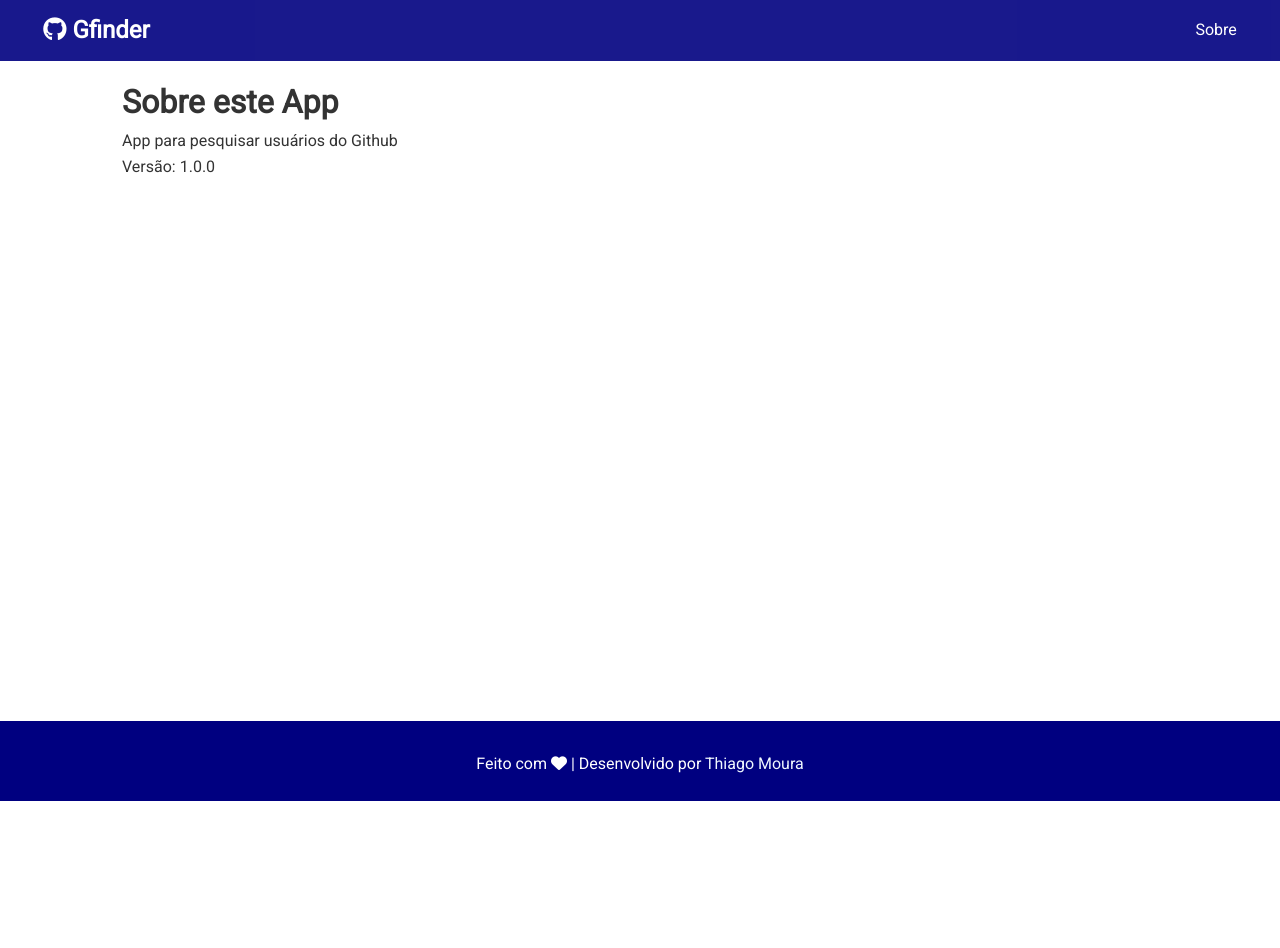
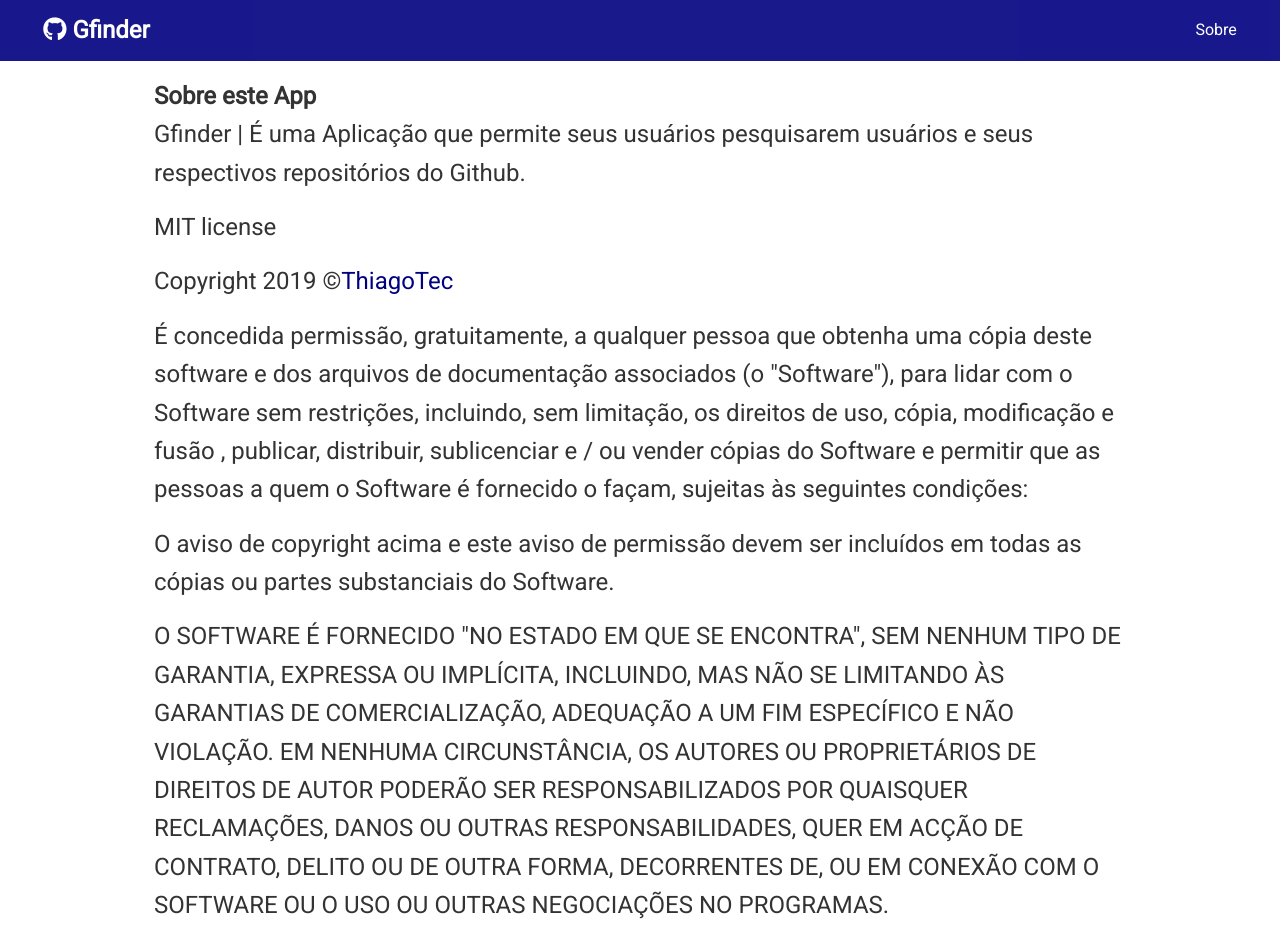
Before and after one commit to thienry/gfinder, a React (Create React App) app: page /sobre in a window 1280 px wide. Shown: the top 948 px of the page. Before the commit the page ends 801 px from the top, so only its background shows below. Built offline with nearby package versions, Linux system fonts and the light colour scheme; no server answers.

Commit message:
Implemented content on about component

```diff
--- a/src/components/pages/About.js
+++ b/src/components/pages/About.js
@@ -1,11 +1,51 @@
 import React, { Fragment } from "react";
+import dayjs from "dayjs";
 
 const About = () => {
   return (
     <Fragment>
-      <h1>Sobre este App</h1>
-      <p>App para pesquisar usuários do Github</p>
-      <p>Versão: 1.0.0</p>
+      <section class="container">
+        <h1>Sobre este App</h1>
+        <p class="lead">
+          Gfinder | É uma Aplicação que permite seus usuários pesquisarem
+          usuários e seus respectivos repositórios do Github.
+        </p>
+        <p class="lead">MIT license</p>
+        <p class="lead">
+          Copyright {dayjs().year()} &copy;
+          <a
+            href="http://thiagotec.com"
+            target="_blank"
+            rel="noopener noreferrer"
+          >
+            ThiagoTec
+          </a>
+        </p>
+        <p class="lead">
+          É concedida permissão, gratuitamente, a qualquer pessoa que obtenha
+          uma cópia deste software e dos arquivos de documentação associados (o
+          "Software"), para lidar com o Software sem restrições, incluindo, sem
+          limitação, os direitos de uso, cópia, modificação e fusão , publicar,
+          distribuir, sublicenciar e / ou vender cópias do Software e permitir
+          que as pessoas a quem o Software é fornecido o façam, sujeitas às
+          seguintes condições:
+        </p>
+        <p class="lead">
+          O aviso de copyright acima e este aviso de permissão devem ser
+          incluídos em todas as cópias ou partes substanciais do Software.
+        </p>
+        <p class="lead">
+          O SOFTWARE É FORNECIDO "NO ESTADO EM QUE SE ENCONTRA", SEM NENHUM TIPO
+          DE GARANTIA, EXPRESSA OU IMPLÍCITA, INCLUINDO, MAS NÃO SE LIMITANDO ÀS
+          GARANTIAS DE COMERCIALIZAÇÃO, ADEQUAÇÃO A UM FIM ESPECÍFICO E NÃO
+          VIOLAÇÃO. EM NENHUMA CIRCUNSTÂNCIA, OS AUTORES OU PROPRIETÁRIOS DE
+          DIREITOS DE AUTOR PODERÃO SER RESPONSABILIZADOS POR QUAISQUER
+          RECLAMAÇÕES, DANOS OU OUTRAS RESPONSABILIDADES, QUER EM ACÇÃO DE
+          CONTRATO, DELITO OU DE OUTRA FORMA, DECORRENTES DE, OU EM CONEXÃO COM
+          O SOFTWARE OU O USO OU OUTRAS NEGOCIAÇÕES NO PROGRAMAS.
+        </p>
+        <p class="lead">Versão: 1.0.0</p>
+      </section>
     </Fragment>
   );
 };
```
